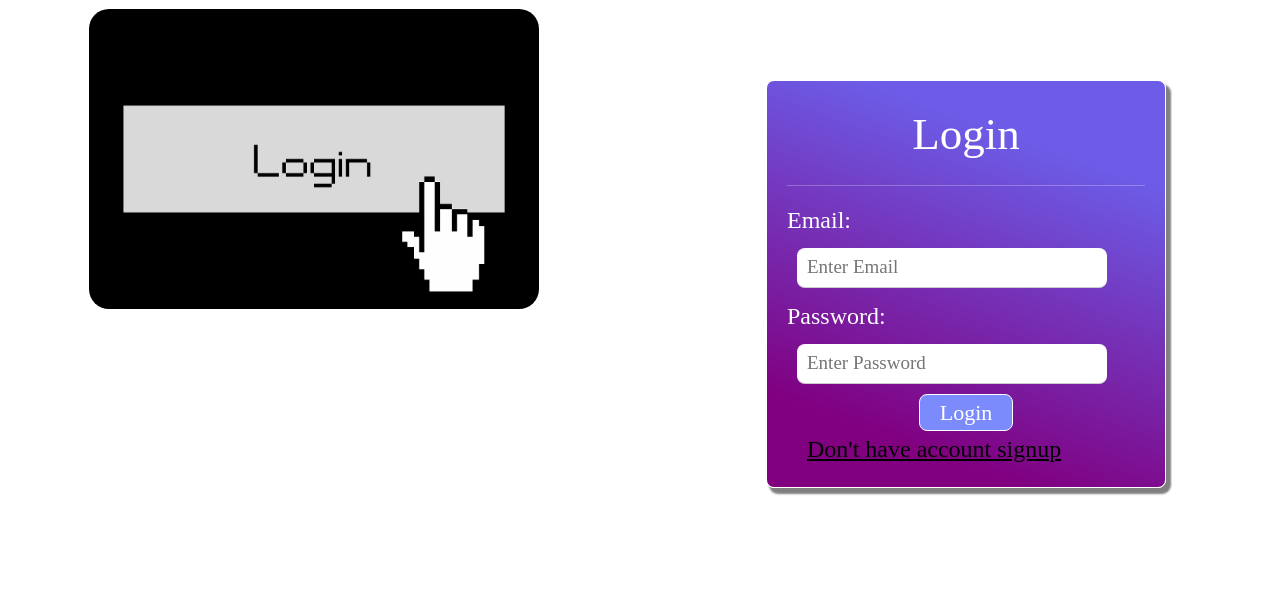
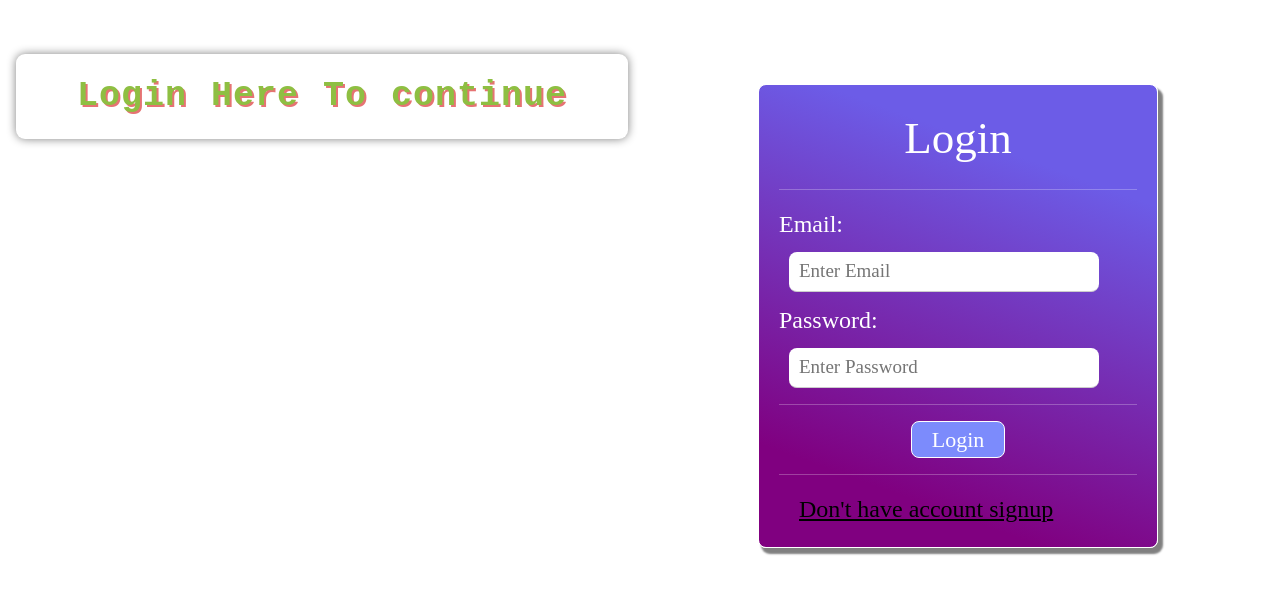
Before and after one commit to YASHBOMBLE/Hotel_management_project-booking-syatem-, a React (Create React App) app in the folder client/: page /login in a window 1280 px wide. Shown: the top 594 px of the page. Built offline with nearby package versions, Linux system fonts and the light colour scheme.

Commit message:
feat:designing update

```diff
--- a/client/public/index.html
+++ b/client/public/index.html
@@ -26,6 +26,7 @@
     -->
     <title>Hotel Management</title>
     <link href="https://cdn.jsdelivr.net/npm/bootstrap@5.3.0-alpha1/dist/css/bootstrap.min.css" rel="stylesheet" integrity="sha384-GLhlTQ8iRABdZLl6O3oVMWSktQOp6b7In1Zl3/Jr59b6EGGoI1aFkw7cmDA6j6gD" crossorigin="anonymous">
+    <script src="https://kit.fontawesome.com/417bd60f7b.js" crossorigin="anonymous"></script>
   </head>
   <body>
     <noscript>You need to enable JavaScript to run this app.</noscript>
--- a/client/src/component/Footer/Footer.css
+++ b/client/src/component/Footer/Footer.css
@@ -0,0 +1,3 @@
+.footer-container{
+    text-align: center;
+}
--- a/client/src/component/Footer/Footer.js
+++ b/client/src/component/Footer/Footer.js
@@ -3,7 +3,7 @@ import "./Footer.css"
 function Footer() {
   return (
     <div>
-      <div className='container' >
+      <div className='footer-container' >
         <hr className='hr-rule'/>
         <div>
             Copyright © 2023
--- a/client/src/views/Home/Home.css
+++ b/client/src/views/Home/Home.css
@@ -9,7 +9,7 @@
     border-radius: 10px;
 }
 .input-search{
-    margin: 10px;
+
 
     height: 38px;
     width: 250px;
@@ -23,3 +23,12 @@
 .input-search:focus{
     outline: none;
 }
+.logout-btn{
+    font-weight: bold;
+    font-family: 'Courier New', Courier, monospace;
+}
+.logOut-text{
+    margin-right: 8px;
+    display: inline;
+    letter-spacing: 5px;
+}
--- a/client/src/views/Home/Home.js
+++ b/client/src/views/Home/Home.js
@@ -1,9 +1,9 @@
-import React, {useState, useEffect} from 'react'
+import React, { useState, useEffect } from 'react'
 import axios from 'axios'
 
 import FoodItemCard from '../../component/FoodItemCard/FoodItemCard'
 import Navbar from '../../component/Navbar/Navbar'
-import {currentUser} from './../util/currentUser'
+import { currentUser } from './../util/currentUser'
 import Footer from "./../../component/Footer/Footer"
 
 
@@ -14,25 +14,25 @@ function Home() {
   const [currentFoodItems, setAllFoodItems] = useState([])
 
 
-  async function fetchAllItems(){
+  async function fetchAllItems() {
     console.log('fetching all items')
     const response = await axios.get('/allFoodItems')
     console.log(response.data.data)
     setAllFoodItems(response.data.data)
   }
 
-  async function fetchSpecificItems(){
+  async function fetchSpecificItems() {
     console.log('fetching specific items')
     const response = await axios.get(`/foodItems?title=${searchText}`)
     console.log(response.data.data)
     setAllFoodItems(response.data.data)
   }
 
-  useEffect(()=>{
-   if(searchText.length > 0){
+  useEffect(() => {
+    if (searchText.length > 0) {
       fetchSpecificItems()
     }
-   else{
+    else {
       fetchAllItems()
     }
   }, [searchText])
@@ -43,7 +43,7 @@ function Home() {
     window.location.href = '/login'
   }
 
-  if(!currentUser){
+  if (!currentUser) {
     window.location.href = '/login'
   }
 
@@ -62,7 +62,7 @@ function Home() {
           <div className='search-container'>
             <input type="text" placeholder='Search Food Item Here..' className='input-search'
               value={searchText}
-          onChange={(e) => setSearchText(e.target.value)}/>
+              onChange={(e) => setSearchText(e.target.value)} />
           </div>
         </div>
       </div>
@@ -70,14 +70,17 @@ function Home() {
       <div className='food-items-result'>
         <div class="row ">
           {
-         currentFoodItems?.map((foodItem, index)=>{
-           return (<FoodItemCard description={foodItem.description} category={foodItem.category} title={foodItem.title} price={foodItem.price} imgUrl={foodItem.imgUrl}  key={index}/>)
+            currentFoodItems?.map((foodItem, index) => {
+              return (<FoodItemCard description={foodItem.description} category={foodItem.category} title={foodItem.title} price={foodItem.price} imgUrl={foodItem.imgUrl} key={index} />)
             })
           }
         </div>
       </div>
+      <div class="d-grid gap-2 logout-btn">
+        <button type="button" className='btn btn-primary' onClick={logOut}><p className='logOut-text'>Logout</p><i class="fa-solid fa-right-from-bracket"></i></button>
 
-      <button type="button" className='btn btn-primary' onClick={logOut}>Logout</button>
+      </div>
+
       <Footer />
     </div>
   )
--- a/client/src/views/Login/Login.css
+++ b/client/src/views/Login/Login.css
@@ -21,13 +21,35 @@
     margin-left: auto;
     margin-right: auto;
 }
-.login-img{
-    height: 300px;
-    margin-top: 130px;
-    border-radius: 20px;
-    margin: 9px;
+
+.container{
+
+
+
+    text-align: center;
+    font-size: 35px;
+    font-family: 'Courier New', Courier, monospace;
+    font-weight: bold;
+    text-shadow: 2px 2px #e67373;
+    word-spacing: 2px;
+    letter-spacing: 1px;
+    margin-top: 50px;
+    box-shadow: 0px 0px 10px #808080;
+    padding: 16px;
+    border-radius: 9px;
+    color: #8ebf42;
 }
-.login-img-container{
-    display: flex;
-    justify-content: center;
+
+body {
+    animation: fadeInAnimation ease 3s;
+    animation-iteration-count: 1;
+    animation-fill-mode: forwards;
 }
+@keyframes fadeInAnimation {
+    0% {
+        opacity: 0;
+    }
+    100% {
+        opacity: 1;
+    }
+}
--- a/client/src/views/Login/Login.js
+++ b/client/src/views/Login/Login.js
@@ -49,11 +49,11 @@ function Login() {
   return (
     <div>
 
-      <div className='row'>
+      <div className='row m-1'>
         <div className='col-md-6'>
-        <div className='login-img-container' >
-          <img src={Logo} className='login-img' />
-        </div>
+        <div class="container">
+         <span className='text'>Login Here To continue</span>
+    </div>
         </div>
 
         <div className='col-md-6'>
@@ -77,8 +77,10 @@ function Login() {
               </div>
 
               <div>
+                <hr />
+                <button type='button' className='login-button' onClick={loginUser}>Login</button>
+                <hr />
 
-                <button type='button' className='login-button' onClick={loginUser}>Login</button>
                 <Link to='/signUp' className='link-signup' >Don't have account signup</Link>
               </div>
             </form>
```
Also changed, not shown: 1 other file (tests, documents, lock files or other folders). Lines whose indentation alone changed are shown as unchanged.
